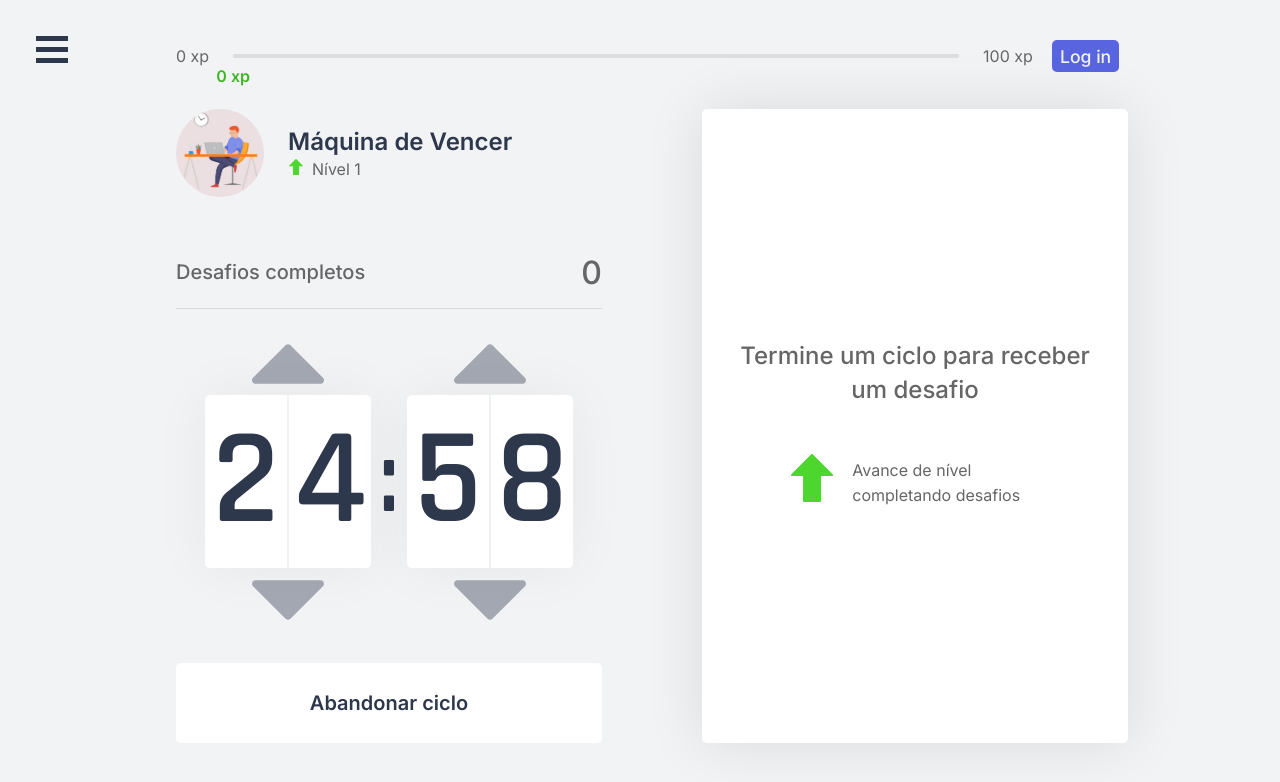
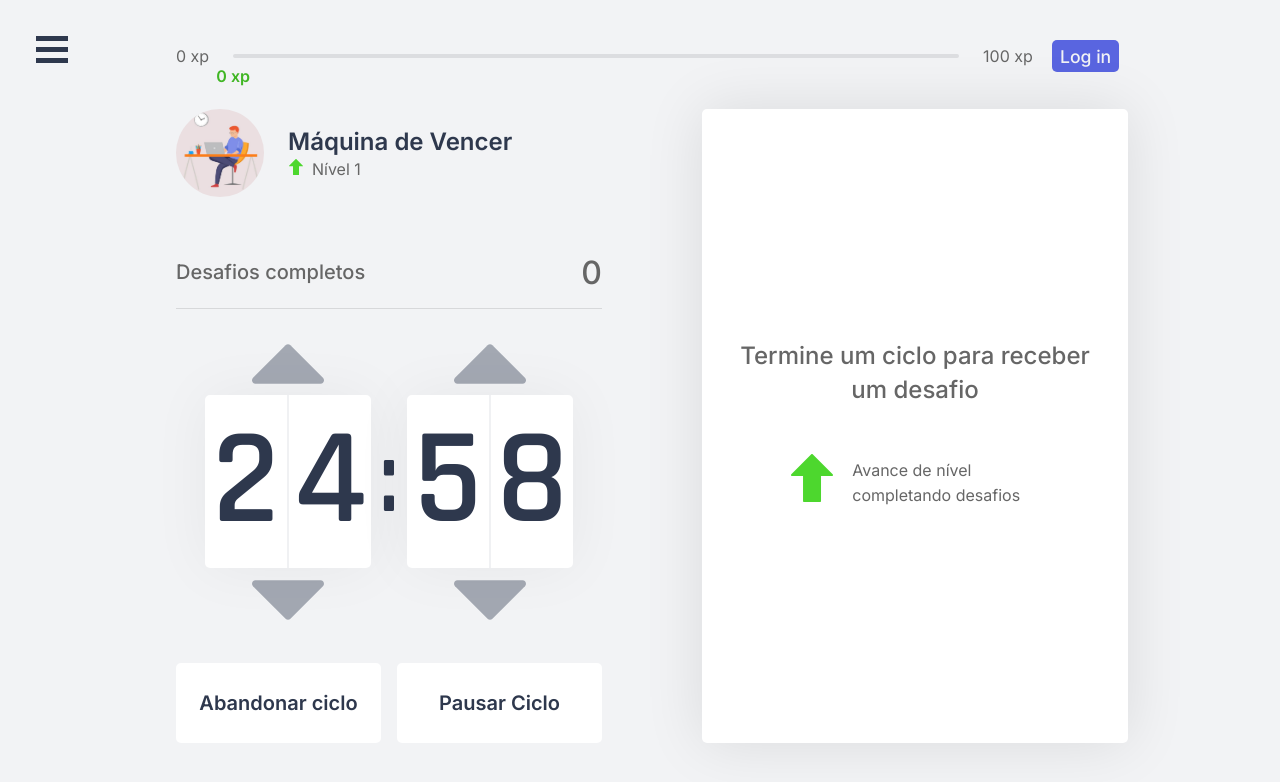
Before and after one commit to arthurvergacas/Take-A-Break, a Next.js app: page / in a window 1280 px wide. Both pictures are taken after a click on the button "Iniciar ciclo". Shown: the top 782 px of the page. Built offline with nearby package versions, Linux system fonts and the light colour scheme.

Commit message:
added pause button ⏸

```diff
--- a/src/components/Countdown.tsx
+++ b/src/components/Countdown.tsx
@@ -18,6 +18,7 @@ export function Countdown() {
 	const [time, setTime] = useState(initialTime); // time in seconds
 	const [isActive, setIsActive] = useState(false);
 	const [hasFinished, setHasFinished] = useState(false);
+	const [isPaused, setIsPaused] = useState(false);
 
 	const minutes = (time / 60) | 0; // bitwise way to round numbers (top tier)
 	const seconds = time % 60;
@@ -32,6 +33,7 @@ export function Countdown() {
 	function resetCountdown() {
 		clearTimeout(countdownTimeout);
 		setIsActive(false);
+		setIsPaused(false);
 		setTime(initialTime);
 	}
 
@@ -48,8 +50,12 @@ export function Countdown() {
 		}
 	}
 
+	function togglePause() {
+		setIsPaused(!isPaused);
+	}
+
 	useEffect(() => {
-		if (isActive && time > 0) {
+		if (isActive && time > 0 && !isPaused) {
 			countdownTimeout = setTimeout(() => setTime(time - 1), 1000);
 		} else if (isActive && time === 0) {
 			setHasFinished(true);
@@ -57,8 +63,10 @@ export function Countdown() {
 
 			// start challenge
 			startNewChallenge();
+		} else if (isPaused) {
+			clearTimeout(countdownTimeout);
 		}
-	}, [isActive, time]);
+	}, [isActive, time, isPaused]);
 
 	useEffect(() => {
 		setTime(initialTime);
@@ -160,12 +168,21 @@ export function Countdown() {
 			) : (
 				<>
 					{isActive ? (
+						<div className={styles.cycleInProgressContainer}>
 							<Button
 								className={`${styles.cycleButton} ${styles.cycleButtonActive}`}
 								onClick={resetCountdown}
 							>
 								Abandonar ciclo
 							</Button>
+
+							<Button
+								className={`${styles.cycleButton} ${styles.pauseCycle}`}
+								onClick={togglePause}
+							>
+								{isPaused ? "Retomar Ciclo" : "Pausar Ciclo"}
+							</Button>
+						</div>
 					) : (
 						<Button className={styles.cycleButton} onClick={startCountdown}>
 							Iniciar ciclo
--- a/src/styles/components/Countdown.module.css
+++ b/src/styles/components/Countdown.module.css
@@ -47,7 +47,8 @@
 
 .arrow {
 	width: 4.5rem;
-	filter: invert(19%) sepia(11%) saturate(1920%) hue-rotate(182deg) brightness(90%) contrast(86%);
+	filter: invert(19%) sepia(11%) saturate(1920%) hue-rotate(182deg)
+		brightness(90%) contrast(86%);
 
 	margin: -0.3rem;
 
@@ -64,11 +65,13 @@
 }
 
 .arrow:hover:not(.inactiveArrows) {
-	filter: invert(51%) sepia(75%) saturate(435%) hue-rotate(302deg) brightness(95%) contrast(96%);
+	filter: invert(51%) sepia(75%) saturate(435%) hue-rotate(302deg)
+		brightness(95%) contrast(96%);
 }
 
 .arrow:active:not(.inactiveArrows) {
-	filter: invert(36%) sepia(82%) saturate(933%) hue-rotate(313deg) brightness(90%) contrast(104%);
+	filter: invert(36%) sepia(82%) saturate(933%) hue-rotate(313deg)
+		brightness(90%) contrast(104%);
 }
 
 .downArrow {
@@ -78,6 +81,11 @@
 .inactiveArrows {
 	opacity: 0.4;
 	cursor: default;
+}
+
+.cycleInProgressContainer {
+	display: flex;
+	gap: 1rem;
 }
 
 .cycleButton {
@@ -114,6 +122,16 @@
 	color: var(--title);
 }
 
+.pauseCycle {
+	background: var(--white);
+	color: var(--title);
+}
+
+.pauseCycle:not(:disabled):hover {
+	background: var(--dark-blue);
+	color: var(--white);
+}
+
 .cycleButtonActive:not(:disabled):hover {
 	background: var(--red);
 	color: var(--white);
```
Lines whose indentation alone changed are shown as unchanged.
